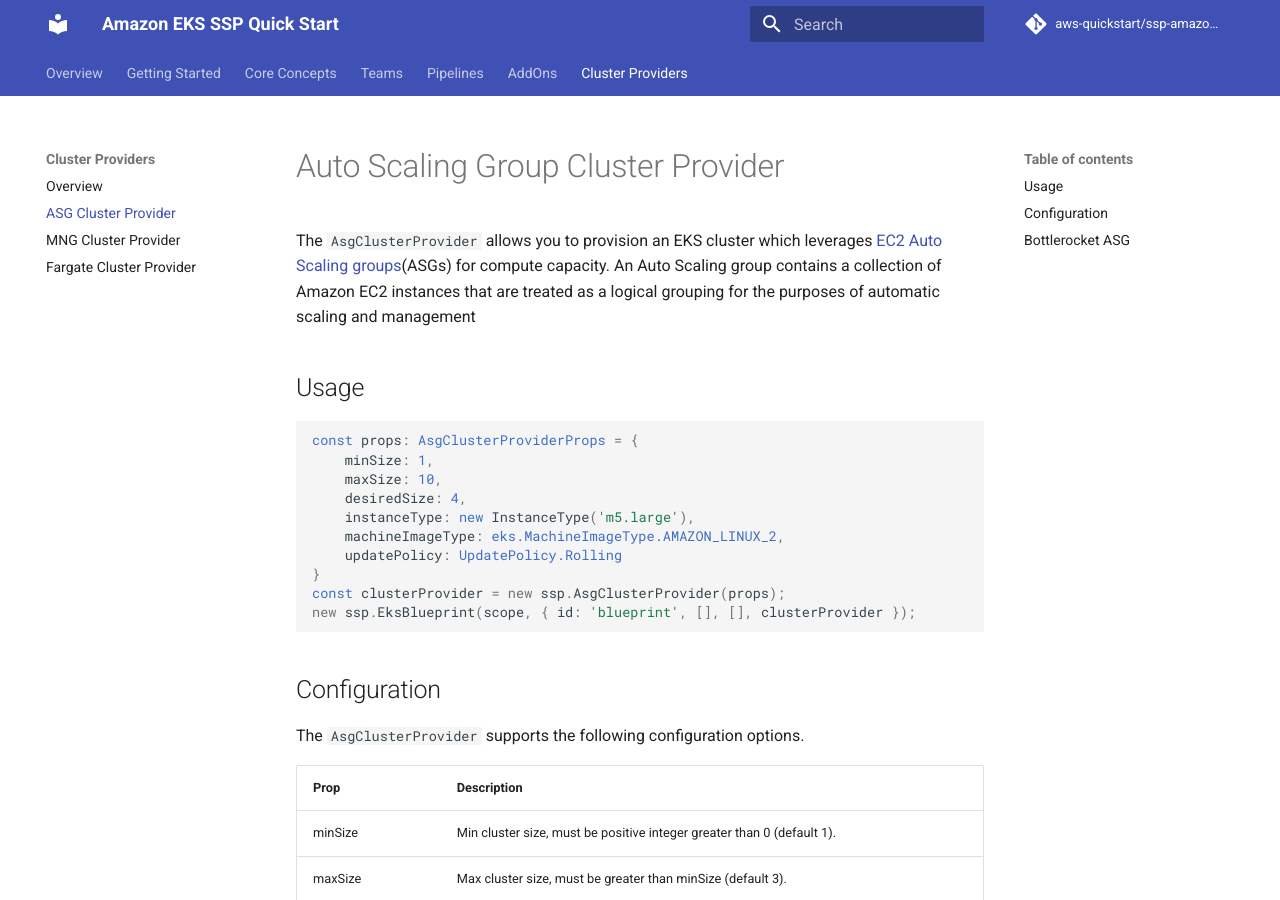
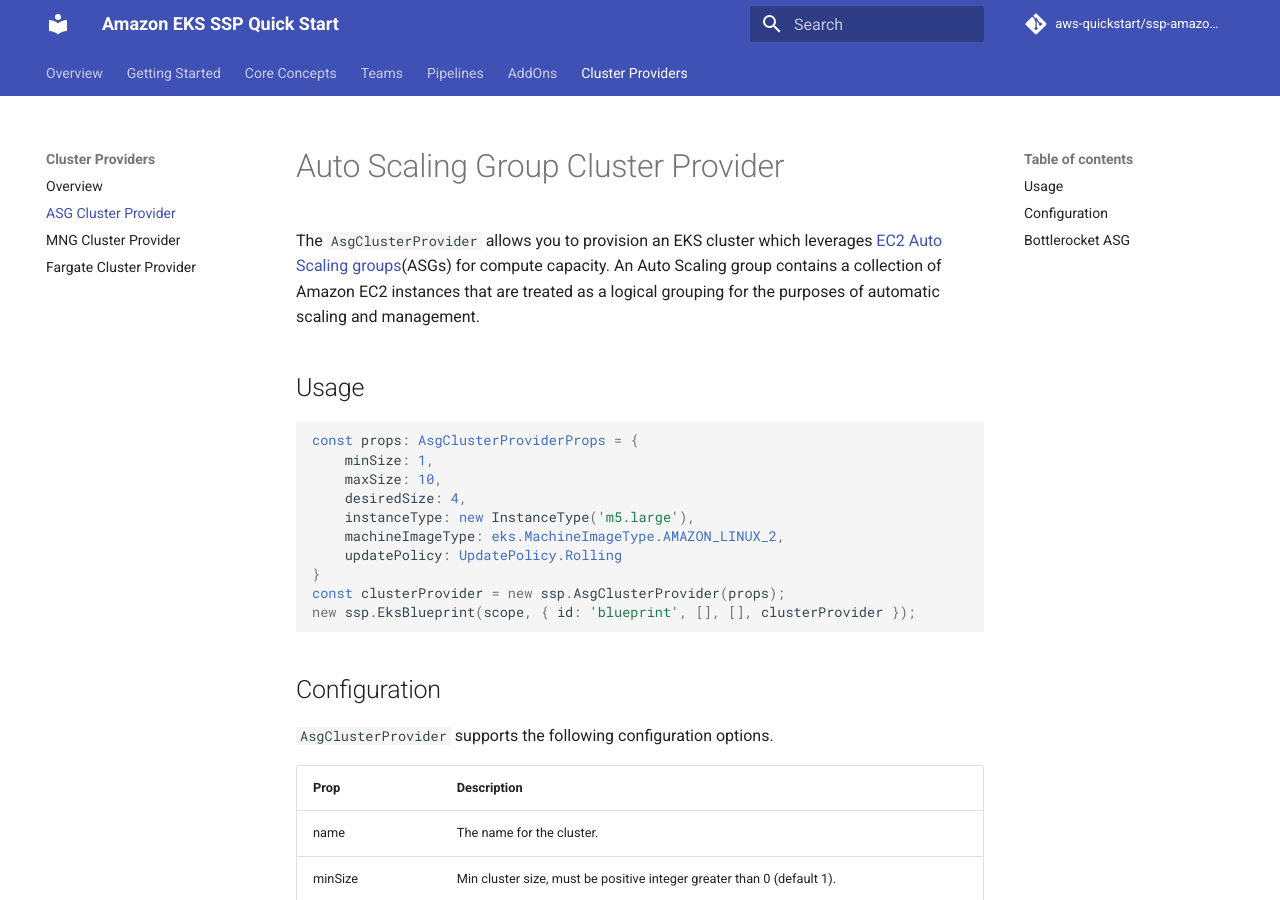
Before and after one commit to aws-quickstart/cdk-eks-blueprints, an MkDocs documentation site: the page built from docs/cluster-providers/asg-cluster-provider.md, in a window 1280 px wide and 900 px high. Built offline with MkDocs 1.6.1 and Material for MkDocs 9.7.7, drawn with Linux system fonts in a browser that asks for light colours; comment, search, counter and statistics services are not loaded; some of the changed text lies outside the part shown.

Commit message:
PR cleanup

````diff
--- a/docs/cluster-providers/asg-cluster-provider.md
+++ b/docs/cluster-providers/asg-cluster-provider.md
@@ -1,6 +1,6 @@
 # Auto Scaling Group Cluster Provider
 
-The `AsgClusterProvider` allows you to provision an EKS cluster which leverages [EC2 Auto Scaling groups](https://docs.aws.amazon.com/autoscaling/ec2/userguide/AutoScalingGroup.html)(ASGs) for compute capacity. An Auto Scaling group contains a collection of Amazon EC2 instances that are treated as a logical grouping for the purposes of automatic scaling and management
+The `AsgClusterProvider` allows you to provision an EKS cluster which leverages [EC2 Auto Scaling groups](https://docs.aws.amazon.com/autoscaling/ec2/userguide/AutoScalingGroup.html)(ASGs) for compute capacity. An Auto Scaling group contains a collection of Amazon EC2 instances that are treated as a logical grouping for the purposes of automatic scaling and management.
 
 ## Usage
 
@@ -19,18 +19,19 @@
 
 ## Configuration
 
-The `AsgClusterProvider` supports the following configuration options.
+`AsgClusterProvider` supports the following configuration options.
 
-| Prop                  | Description |
-|-----------------------|-------------|
-| minSize               | Min cluster size, must be positive integer greater than 0 (default 1).
-| maxSize               | Max cluster size, must be greater than minSize (default 3).
-| desiredSize           | Desired cluster size, must be greater or equal to minSize (default `min-size`).
-| instanceType          | Type of instance for the EKS cluster, must be a valid instance type, i.e. t3.medium (default "m5.large")
-| machineImageType      | Machine Image Type for the Autoscaling Group.
-| updatePolicy          | Update policy for the Autoscaling Group.
-| vpcSubnets            | The subnets for the cluster.
-| privateCluster        | Public cluster, you will need to provide a list of subnets. There should be public and private subnets for EKS cluster to work. For more information see [Cluster VPC Considerations](https://docs.aws.amazon.com/eks/latest/userguide/network_reqs.html).
+| Prop              | Description |
+|-------------------|-------------|
+| name              | The name for the cluster.
+| minSize           | Min cluster size, must be positive integer greater than 0 (default 1).
+| maxSize           | Max cluster size, must be greater than minSize (default 3).
+| desiredSize       | Desired cluster size, must be greater or equal to minSize (default `min-size`).
+| instanceType      | Type of instance for the EKS cluster, must be a valid instance type, i.e. t3.medium (default "m5.large")
+| machineImageType  | Machine Image Type for the Autoscaling Group.
+| updatePolicy      | Update policy for the Autoscaling Group.
+| vpcSubnets        | The subnets for the cluster.
+| privateCluster    | Public cluster, you will need to provide a list of subnets. There should be public and private subnets for EKS cluster to work. For more information see [Cluster VPC Considerations](https://docs.aws.amazon.com/eks/latest/userguide/network_reqs.html).
 
 Configuration can also be supplied via context variables (specify in cdk.json, cdk.context.json, ~/.cdk.json or pass with -c command line option):
 
@@ -44,7 +45,7 @@
 
 ## Bottlerocket ASG
 
-[Bottlerocket](https://aws.amazon.com/bottlerocket/) is a Linux-based open-source operating system that is purpose-built by Amazon Web Services for running containers. Customers can leverage `AsgClusterProvider` to provision EKS clusters with Bottlerocket nodes. To do so, set the `machineImageType` property to `eks.MachineImageType.BOTTLEROCKET`.
+[Bottlerocket](https://aws.amazon.com/bottlerocket/) is a Linux-based open-source operating system that is purpose-built by Amazon Web Services for running containers. Customers can leverage the `AsgClusterProvider` to provision EKS clusters with Bottlerocket nodes. To do so, set the `machineImageType` property to `eks.MachineImageType.BOTTLEROCKET`.
 
 ```typescript
 const props: AsgClusterProviderProps = {
````
Also changed, not shown: docs/cluster-providers/fargate-cluster-provider.md (+3 -2 lines), docs/cluster-providers/index.md (+4 -4 lines), docs/cluster-providers/mng-cluster-provider.md (+1 -0 lines), 5 other files.
